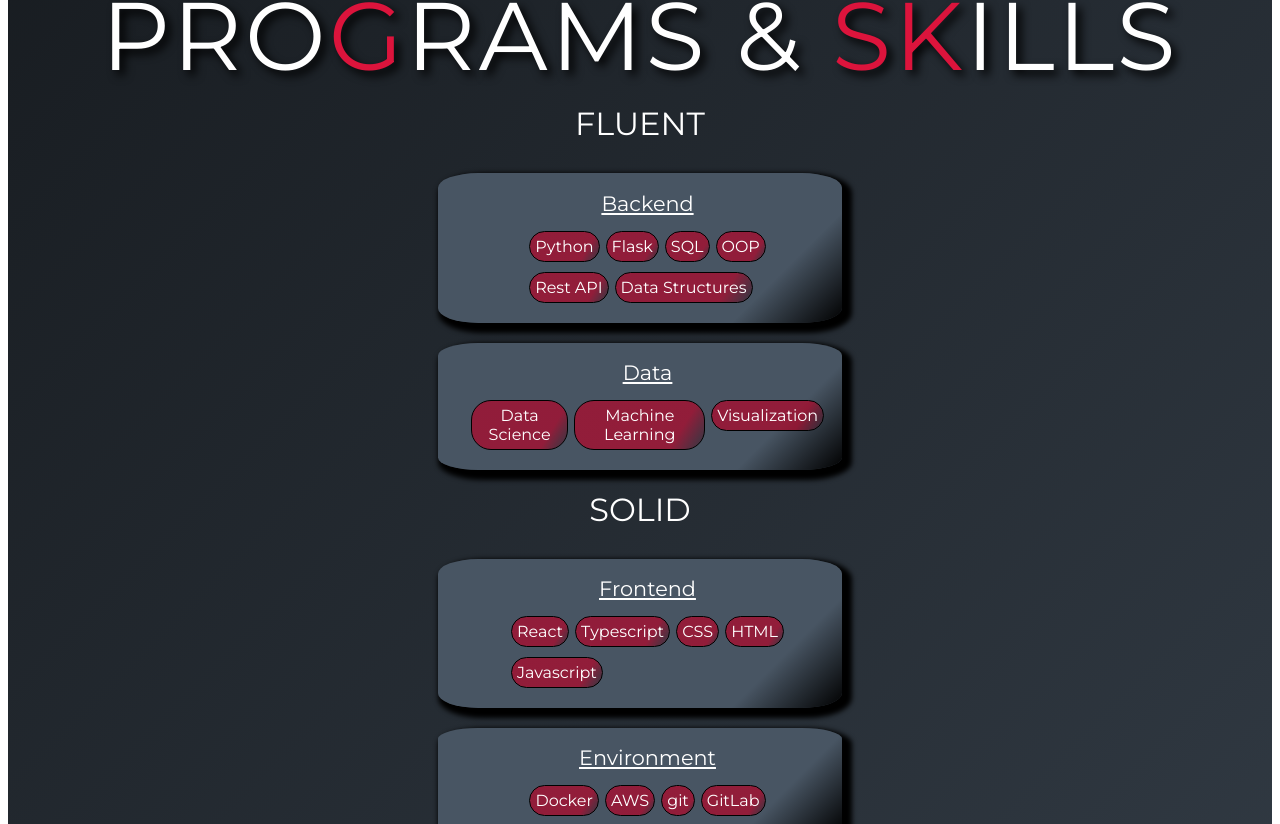
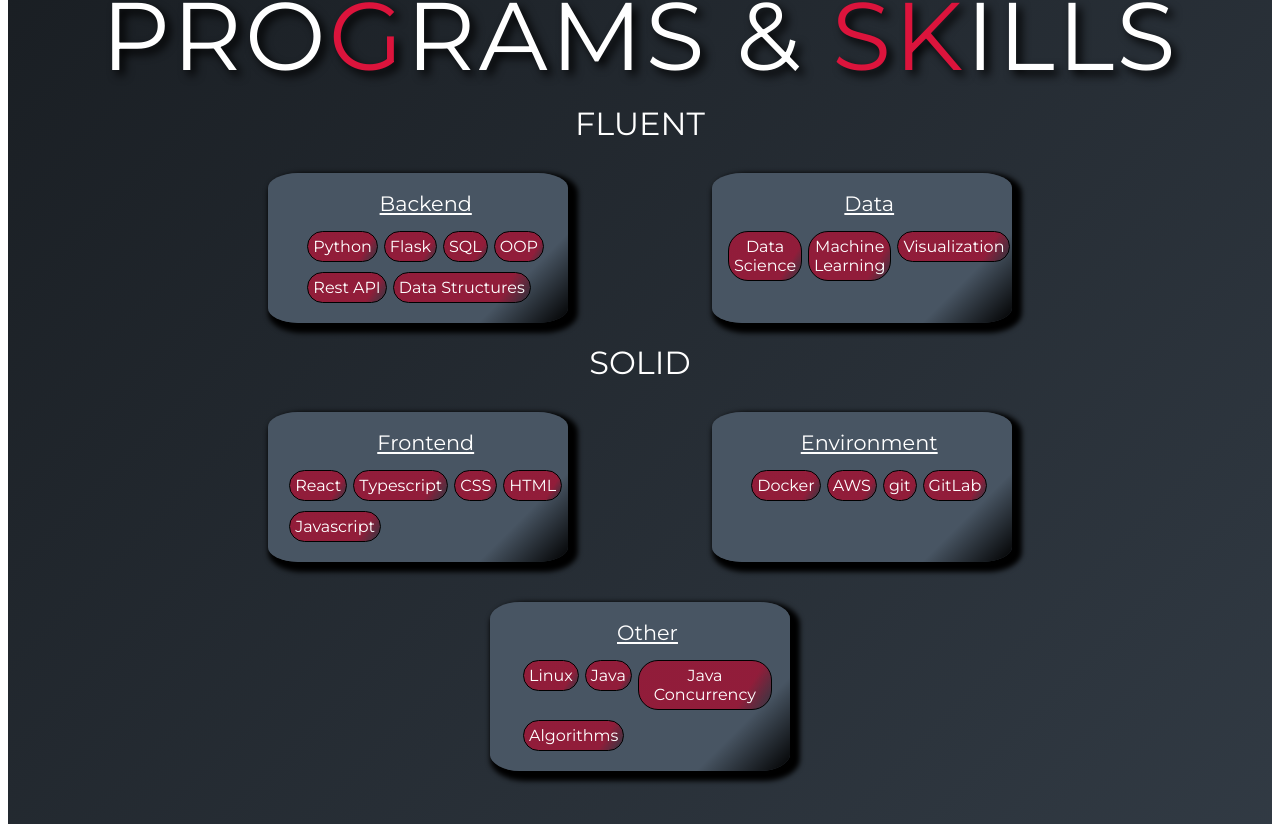
Before and after one commit to Nirol/SPA_spot_me, a React (Create React App) app: page / in a window 1280 px wide. Shown: the part 3055-3879 px from the top of the page. Built offline with nearby package versions, Linux system fonts and the light colour scheme.

Commit message:
clean tablet design

```diff
--- a/src/components/Skills.tsx
+++ b/src/components/Skills.tsx
@@ -13,6 +13,7 @@
         </Heading>
         <AllProjects>
           <ItemTitle> Fluent </ItemTitle>
+
           <ProjectItems>
             <ProjectItem>
               <ProjectInfo>
@@ -123,16 +124,16 @@
   border-radius: 10%;
 
   @media ${device.tablet} {
-  }
-  @media ${device.laptop} {
+    flex-basis: 40%;
+    height: 100%;
+    min-height: 150px;
+    max-width: 300px;
   }
 `;
 const ProjectInfo = styled.div`
   padding: 0px 15px 15px 30px;
   display: flex;
   flex-direction: column;
-  @media ${device.tablet} {
-  }
 `;
 
 const TagTitle = styled.h2`
@@ -163,5 +164,11 @@
   border: solid 0.5px black;
 `;
 
-const ProjectItems = styled.div``;
+const ProjectItems = styled.div`
+  @media ${device.tablet} {
+    display: flex;
+    flex-direction: row;
+    flex-wrap: wrap;
+  }
+`;
 export default Skills;
```
